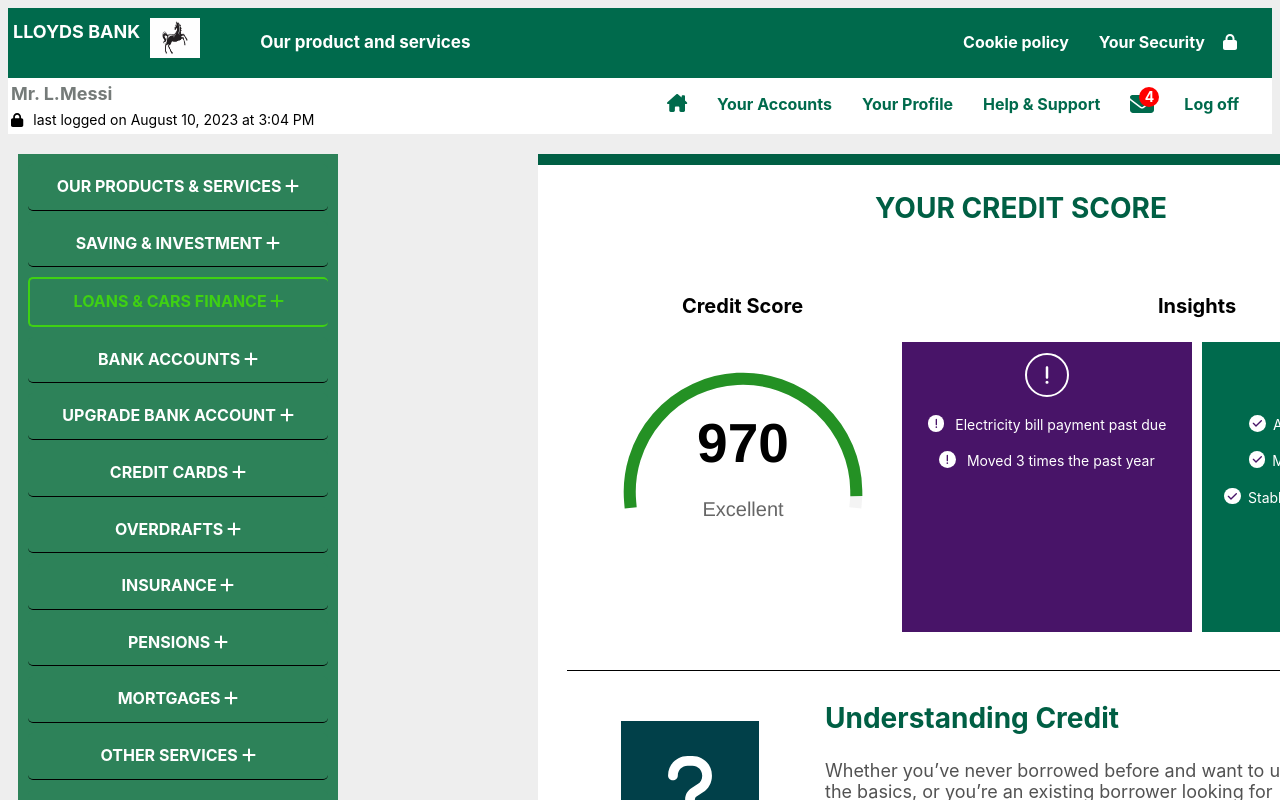
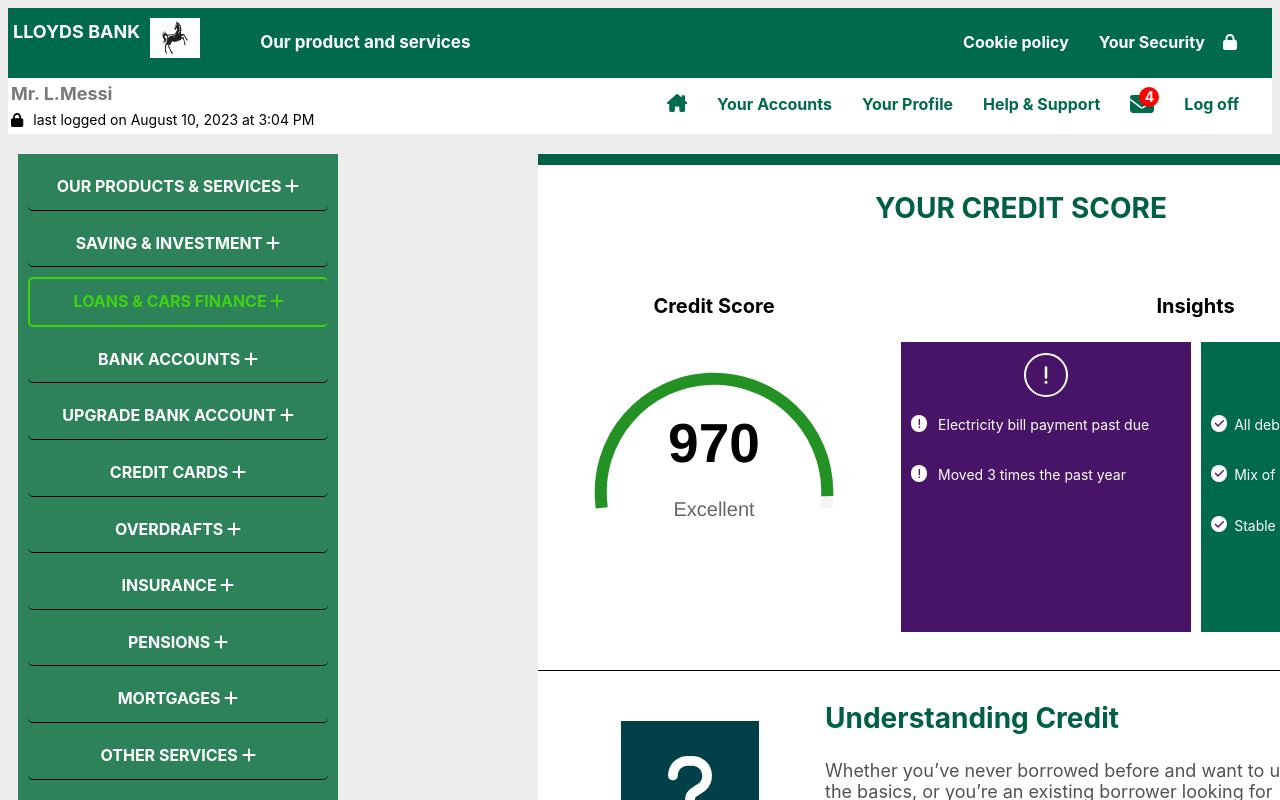
Before and after one commit to Safo-Samson/customer-interface-decisioning, a React (Vite) app: page /SoftCheck in a window 1280 px wide. Shown: the top 800 px of the page. Built offline with nearby package versions, Linux system fonts and the light colour scheme.

Commit message:
style changes

```diff
--- a/src/components/SoftCheck/SoftCheck.css
+++ b/src/components/SoftCheck/SoftCheck.css
@@ -19,12 +19,17 @@
     margin-top: 20px;
     display: flex;
     flex-direction: row;
+    justify-content: space-between;
+     width: 966px;
+     border: none;
+     border-bottom: 1px solid black;
+
+
 
 }
 
 .softCreditScore{
-    border: none;
-    border-bottom: 1px solid black;
+
     width: 352px;
     height: 400px;
     display: flex;
@@ -38,6 +43,7 @@
     line-height: 140%;
 
 
+
 }
 
 .sev-softCheckHeader{
@@ -47,8 +53,7 @@
 .insights-softCheck{
     width: 557px;
     height: 400px;
-    border: none;
-    border-bottom: 1px solid black;
+
     display: flex;
     flex-direction: column;
     align-items: center;
@@ -58,6 +63,7 @@
     font-style: normal;
     font-weight: 700;
     line-height: 140%;
+    margin-right: 30px;
 }
 
 .understandingCredit p{
@@ -122,6 +128,7 @@
     display: flex;
     flex-direction: row;
 
+
 }
 
 .softCheck-exclamationMarkIcon, .softCheck-checkMarkIcon {
@@ -159,3 +166,10 @@
     background: #5E900F;
 
 }
+
+.softCheck-bad-text{
+    display: flex;
+    flex-direction: column;
+    align-items: start;
+    margin-left: 10px;
+}
--- a/src/components/SoftCheck/SoftCheck.jsx
+++ b/src/components/SoftCheck/SoftCheck.jsx
@@ -25,17 +25,20 @@
 
                     <div className="softCheck-bad">
                     <FontAwesomeIcon className= 'softCheck-exclamationMarkIcon'icon={faExclamation} />
+                    <div className="softCheck-bad-text">
 
                     <p><FontAwesomeIcon icon={faExclamation} style={{background: 'white', width: '10.67px', height:'10.67px',borderRadius: '20px', color: '#481468', padding: '3px', marginRight: '7px'}}/> Electricity bill payment past due</p>
                     <p><FontAwesomeIcon icon={faExclamation} style={{background: 'white', width: '10.67px', height:'10.67px',borderRadius: '20px', color: '#481468', padding: '3px', marginRight: '7px'}}/> Moved 3 times the past year</p>
+                    </div>
+                    </div>
 
-                    </div>
                     <div className="softCheck-good">
                     <FontAwesomeIcon className= 'softCheck-checkMarkIcon'icon={faCheck} />
+                    <div className="softCheck-bad-text">
                     <p><FontAwesomeIcon icon={faCheck} style={{background: 'white', width: '10.67px', height:'10.67px',borderRadius: '20px', color: '#481468', padding: '3px', marginRight: '7px'}}/>All debit balances paid off</p>
                     <p><FontAwesomeIcon icon={faCheck} style={{background: 'white', width: '10.67px', height:'10.67px',borderRadius: '20px', color: '#481468', padding: '3px', marginRight: '7px'}}/>Mix of 4 credit cards used</p>
                     <p><FontAwesomeIcon icon={faCheck} style={{background: 'white', width: '10.67px', height:'10.67px',borderRadius: '20px', color: '#481468', padding: '3px', marginRight: '7px'}}/>Stable income of the past 5 years</p>
-
+                    </div>
 
 
                 </div>
```
